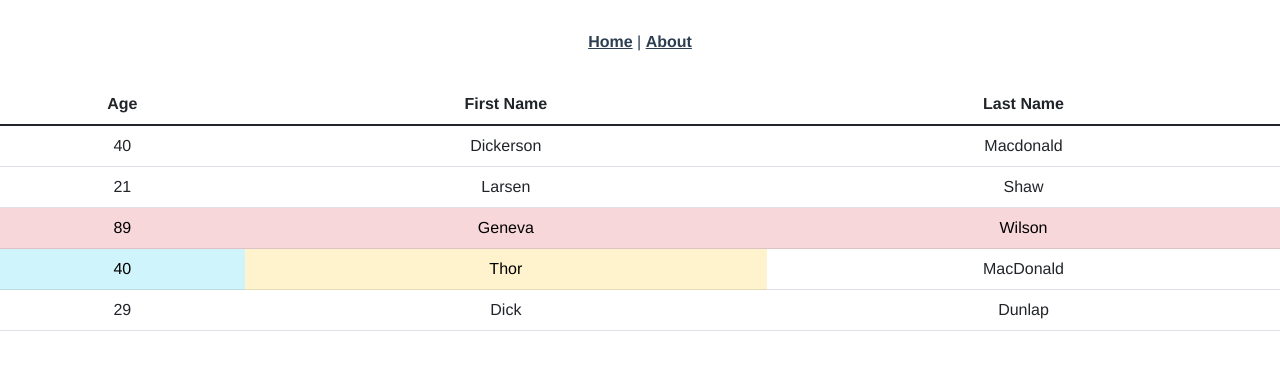
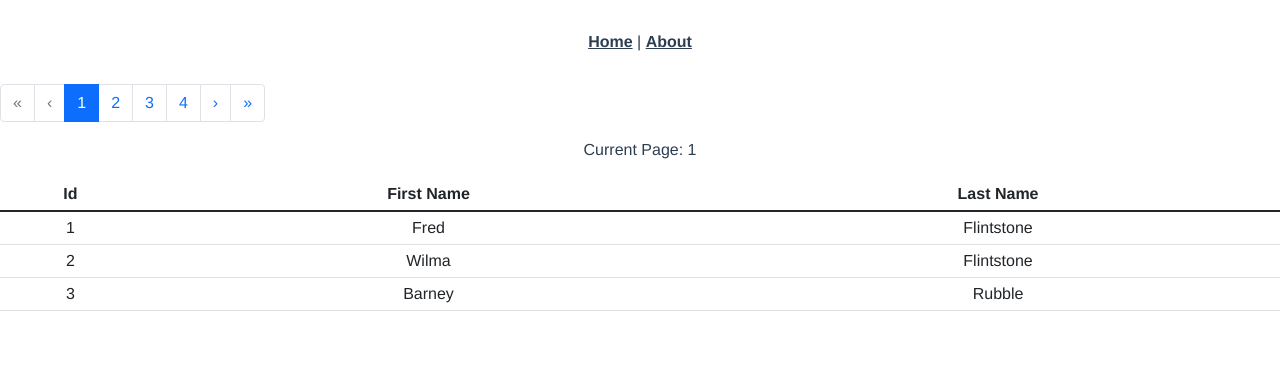
Before and after one commit to ZolidDreamMy/LearnVuejs, a Vue app: page /feed in a window 1280 px wide. Shown: the top 370 px of the page. Built offline with nearby package versions, Linux system fonts and the light colour scheme.

Commit message:
update viewFeed paging

```diff
--- a/src/views/feed/ViewFeed.vue
+++ b/src/views/feed/ViewFeed.vue
@@ -1,6 +1,22 @@
 <template>
-  <div>
-    <b-table hover :items="items"></b-table>
+  <div class="overflow-auto">
+    <b-pagination
+      v-model="currentPage"
+      :total-rows="rows"
+      :per-page="perPage"
+      aria-controls="my-table"
+    ></b-pagination>
+
+    <p class="mt-3">Current Page: {{ currentPage }}</p>
+
+    <b-table
+      id="my-table"
+      hover
+      :items="items"
+      :per-page="perPage"
+      :current-page="currentPage"
+      small
+    ></b-table>
   </div>
 </template>
 
@@ -8,23 +24,36 @@
 export default {
   data() {
     return {
+      perPage: 3,
+      currentPage: 1,
       items: [
-          { age: 40, first_name: 'Dickerson', last_name: 'Macdonald' },
-          { age: 21, first_name: 'Larsen', last_name: 'Shaw' },
+        { id: 1, first_name: 'Fred', last_name: 'Flintstone' },
+          { id: 2, first_name: 'Wilma', last_name: 'Flintstone' },
+          { id: 3, first_name: 'Barney', last_name: 'Rubble' },
+          { id: 4, first_name: 'Betty', last_name: 'Rubble' },
+          { id: 5, first_name: 'Pebbles', last_name: 'Flintstone' },
+          { id: 6, first_name: 'Bamm Bamm', last_name: 'Rubble' },
+          { id: 7, first_name: 'The Great', last_name: 'Gazzoo' },
+          { id: 8, first_name: 'Rockhead', last_name: 'Slate' },
+          { id: 9, first_name: 'Pearl', last_name: 'Slaghoople' },
         {
-            age: 89,
-            first_name: 'Geneva',
-            last_name: 'Wilson',
-            _rowVariant: 'danger'
+          id: 10,
+          first_name: "Geneva",
+          last_name: "Wilson",
+          _rowVariant: "danger",
         },
         {
-            age: 40,
-            first_name: 'Thor',
-            last_name: 'MacDonald',
-            _cellVariants: { age: 'info', first_name: 'warning' }
+          id: 11,
+          first_name: "Thor",
+          last_name: "MacDonald",
+          _cellVariants: { age: "info", first_name: "warning" },
+        }
+      ]
+    }
   },
-          { age: 29, first_name: 'Dick', last_name: 'Dunlap' }
-        ]
+  computed: {
+    rows() {
+      return this.items.length;
     }
   }
 }
```
Lines whose indentation alone changed are shown as unchanged.
